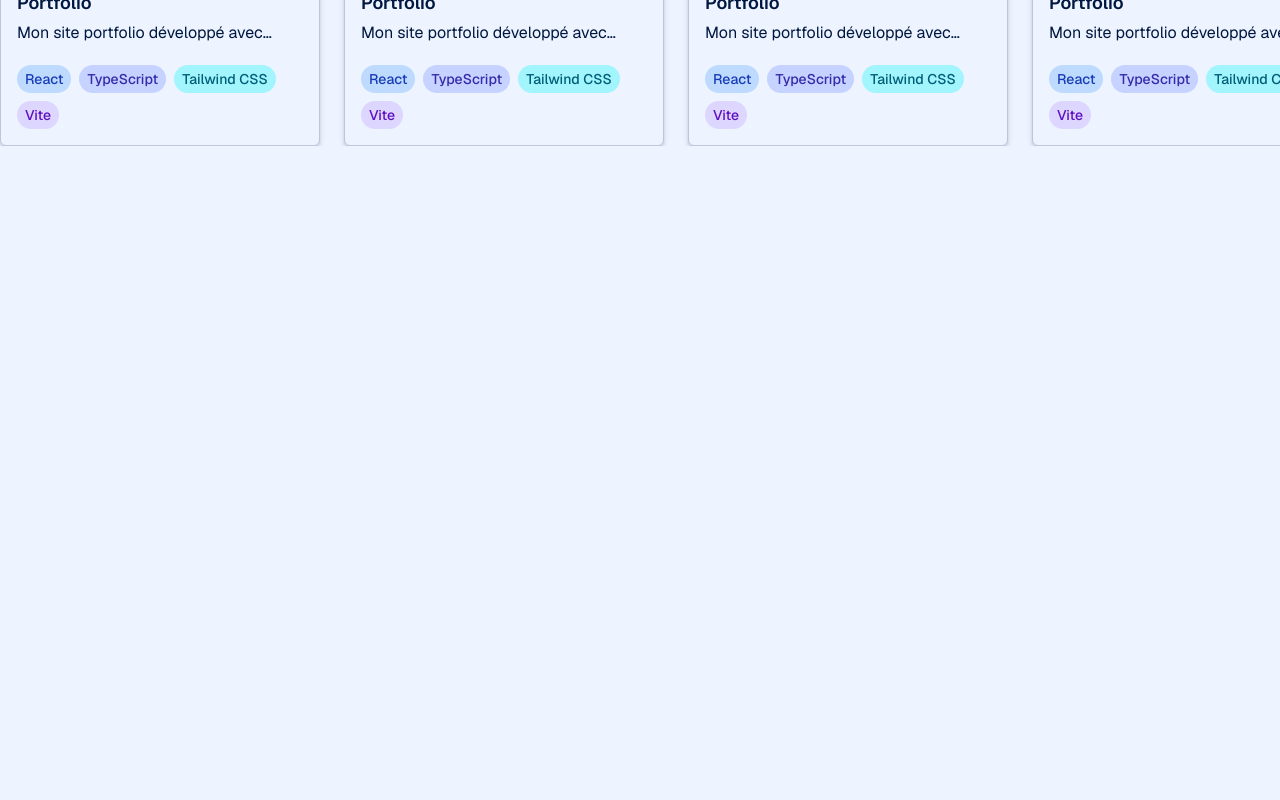
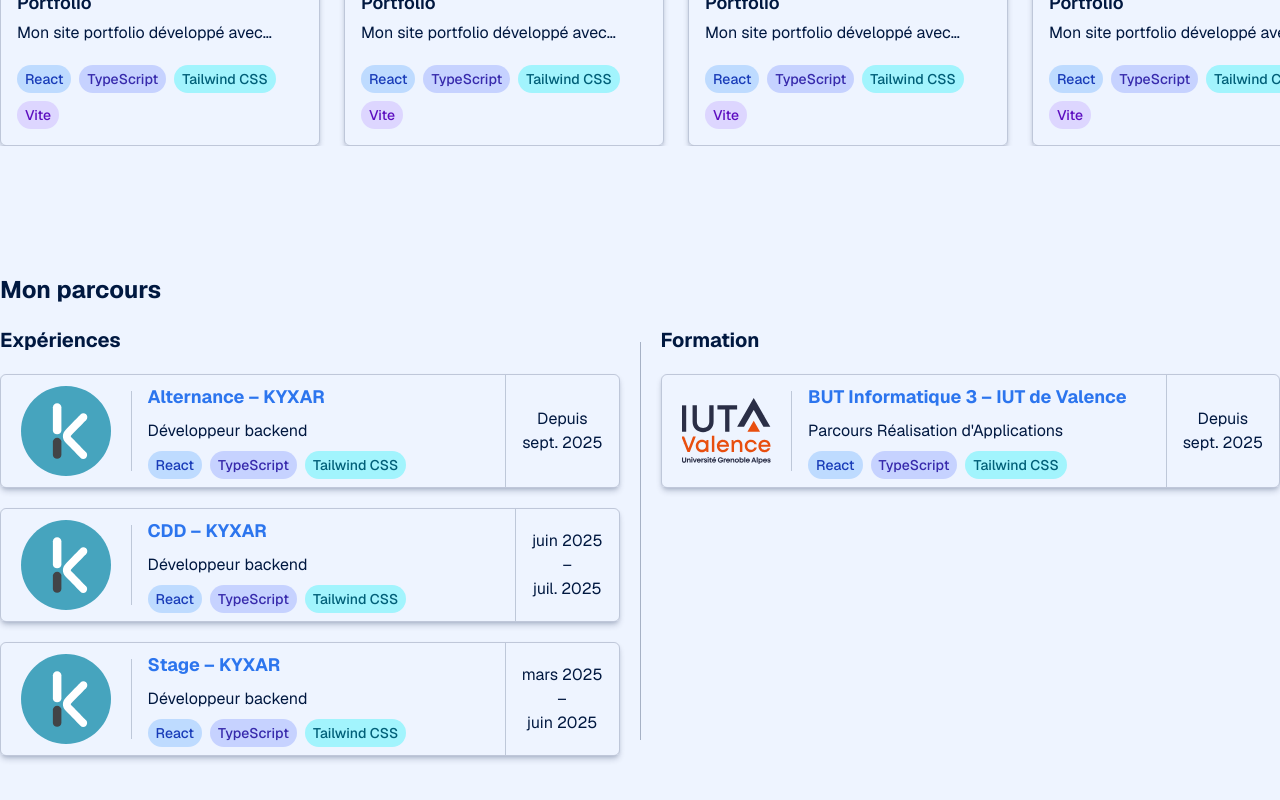
Before and after one commit to Yoan-CHALENCON/site, a React (Vite) app: page / in a window 1280 px wide. Shown: the part 1885-2685 px from the top of the page. Before the commit the page ends 2231 px from the top, so only its background shows below. Built offline with nearby package versions, Linux system fonts and the light colour scheme.

Commit message:
✨ Add experiences on home page

```diff
--- a/src/pages/Home.tsx
+++ b/src/pages/Home.tsx
@@ -1,11 +1,13 @@
 import { FileText, FolderOpen, Puzzle } from "lucide-react";
 import About from "../ components/About";
 import CTA from "../ components/CTA";
+import ExperienceCard from "../ components/ExperienceCard";
 import Header from "../ components/Header";
 import Hero from "../ components/Hero";
 import Main from "../ components/Main";
 import ProjectCard from "../ components/ProjectCard";
 import Slider from "../ components/Slider";
+import { experiences } from "../data/experiences";
 import { projects } from "../data/projects";
 
 export default function Home() {
@@ -41,6 +43,52 @@ export default function Home() {
             />
           ))}
         </Slider>
+        <section>
+          <h2 className="mb-5 text-2xl font-bold">Mon parcours</h2>
+          <section className="grid grid-cols-[1fr_auto_1fr] gap-5">
+            <section className="flex flex-col gap-5">
+              <h3 className="text-xl font-bold">Expériences</h3>
+              {experiences
+                .filter((experience) =>
+                  experience.path.startsWith("/experiences"),
+                )
+                .map((experience) => (
+                  <ExperienceCard
+                    key={experience.id}
+                    title={experience.title}
+                    subtitle={experience.subtitle}
+                    companyName={experience.companyName}
+                    companyLogo={experience.companyLogo}
+                    startDate={experience.startDate}
+                    endDate={experience.endDate}
+                    href={experience.href}
+                    tags={experience.tags}
+                  />
+                ))}
+            </section>
+            <div className="bg-dark/30 my-4 w-px"></div>
+            <section className="flex flex-col gap-5">
+              <h3 className="text-xl font-bold">Formation</h3>
+              {experiences
+                .filter((experience) =>
+                  experience.path.startsWith("/formation"),
+                )
+                .map((experience) => (
+                  <ExperienceCard
+                    key={experience.id}
+                    title={experience.title}
+                    subtitle={experience.subtitle}
+                    companyName={experience.companyName}
+                    companyLogo={experience.companyLogo}
+                    startDate={experience.startDate}
+                    endDate={experience.endDate}
+                    href={experience.href}
+                    tags={experience.tags}
+                  />
+                ))}
+            </section>
+          </section>
+        </section>
       </Main>
     </>
   );
```
